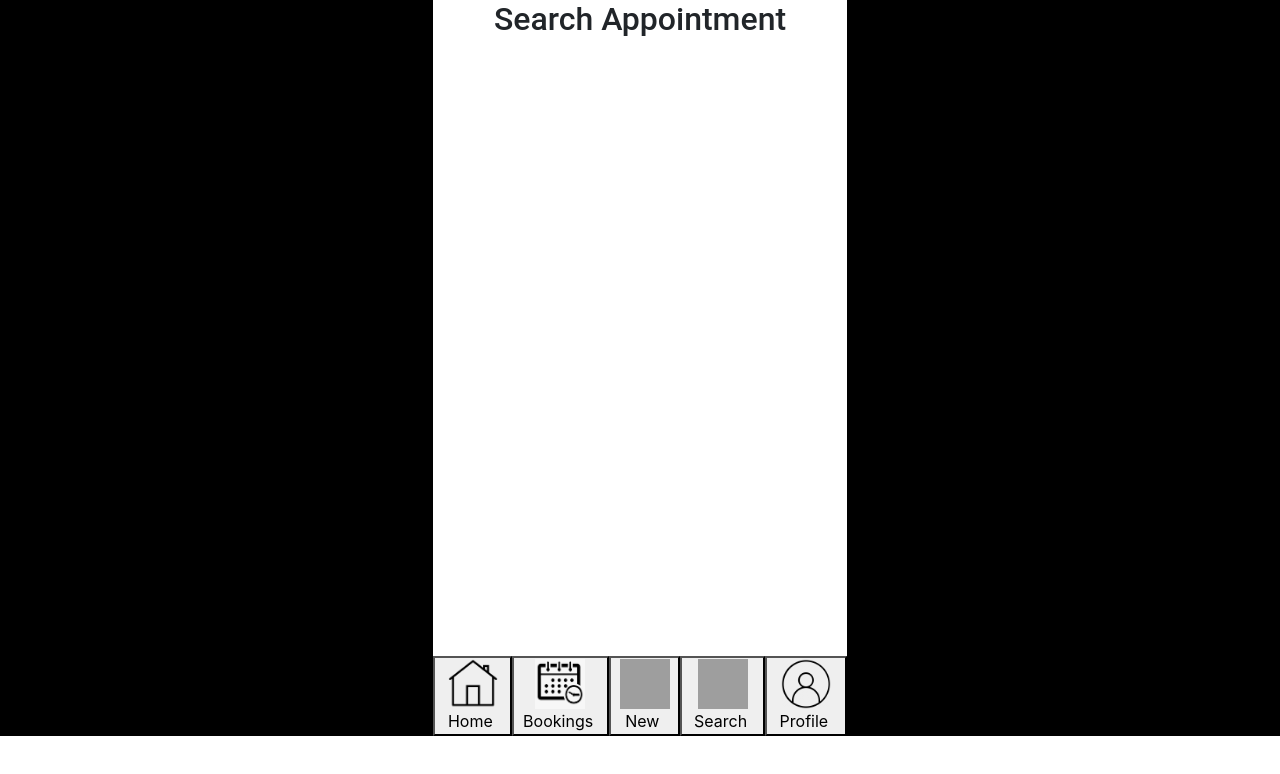
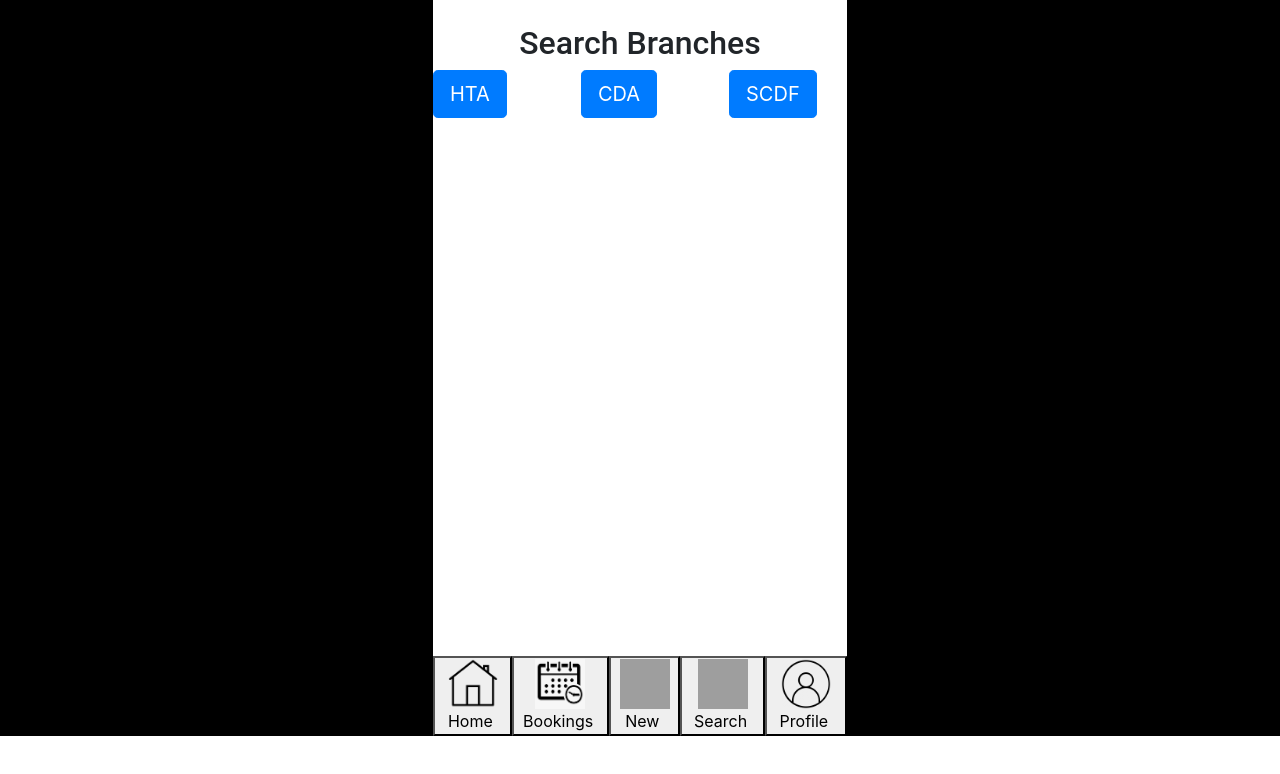
Before and after one commit to wj-tan/learn_react, a React (Create React App) app: page /Search in a window 1280 px wide. Shown: the top 774 px of the page. Built offline with nearby package versions, Linux system fonts and the light colour scheme; grey boxes are pictures that could not be loaded.

Commit message:
Update Search.js

```diff
--- a/src/components/Search.js
+++ b/src/components/Search.js
@@ -1,13 +1,53 @@
 import React, { Component } from 'react';
+import { Button, Row, Col } from "react-bootstrap";
+
 class Search extends Component {
     constructor(props) {
         super(props);
-        this.state = {  }
+        this.state = { selectedArea: "" }
     }
     render() {
-        return ( <span>
-            <h2>Search Appointment</h2>
-        </span> );
+        return (<span>
+            <br></br>
+            <h2>Search Branches</h2>
+            {/* Do a dropdown to insert value into selected Area */}
+            <div id="branch">
+                <Row>
+                    <Col>
+                        <Button variant="primary" size="lg" onClick={()=> this.setState({ selectedArea: 'HTA'})}>HTA</Button>
+                    </Col>
+                    <Col>
+                        <Button variant="primary" size="lg" onClick={()=> this.setState({ selectedArea: 'CDA'})}>CDA</Button>
+                    </Col>
+                    <Col>
+                        <Button variant="primary" size="lg" onClick={()=> this.setState({ selectedArea: 'SCDF HQ'})}>SCDF</Button>
+                    </Col>
+                </Row>
+            </div>
+            <br></br>
+            {
+                (this.state.selectedArea === "") ?
+                (
+                    <h3></h3>
+                ) : (
+                    <h3>{this.state.selectedArea} Location</h3>
+                )
+            }
+            <div id="map">
+                {(() => {
+                    switch(this.state.selectedArea){
+                        case 'HTA':
+                            return <iframe src="https://www.google.com/maps/embed?pb=!1m14!1m8!1m3!1d15954.692431694679!2d103.7227679!3d1.3728228!3m2!1i1024!2i768!4f13.1!3m3!1m2!1s0x0%3A0x54e3f6b2360319e7!2sHome%20Team%20Academy!5e0!3m2!1sen!2ssg!4v1605013244980!5m2!1sen!2ssg" width="400" height="400" frameborder="0" style={{border:0}} allowfullscreen="" aria-hidden="false" tabindex="0"></iframe>;
+                        case 'CDA':
+                            return <iframe src="https://www.google.com/maps/embed?pb=!1m14!1m8!1m3!1d15954.734017007959!2d103.692123!3d1.366577!3m2!1i1024!2i768!4f13.1!3m3!1m2!1s0x0%3A0x3bce0543e6ef24ca!2sCivil%20Defence%20Academy!5e0!3m2!1sen!2ssg!4v1605013322806!5m2!1sen!2ssg" width="400" height="400" frameborder="0" style={{border:0}} allowfullscreen="" aria-hidden="false" tabindex="0"></iframe>;
+                        case 'SCDF HQ':
+                            return <iframe src="https://www.google.com/maps/embed?pb=!1m14!1m8!1m3!1d15954.946075529848!2d103.893113!3d1.3342729!3m2!1i1024!2i768!4f13.1!3m3!1m2!1s0x0%3A0x53122296532862ec!2sSCDF%20HQ!5e0!3m2!1sen!2ssg!4v1605013349417!5m2!1sen!2ssg" width="400" height="400" frameborder="0" style={{border:0}} allowfullscreen="" aria-hidden="false" tabindex="0"></iframe>;
+                        default:
+                            return '';
+                    }
+                })()}
+            </div>
+        </span>);
     }
 }
 
```
